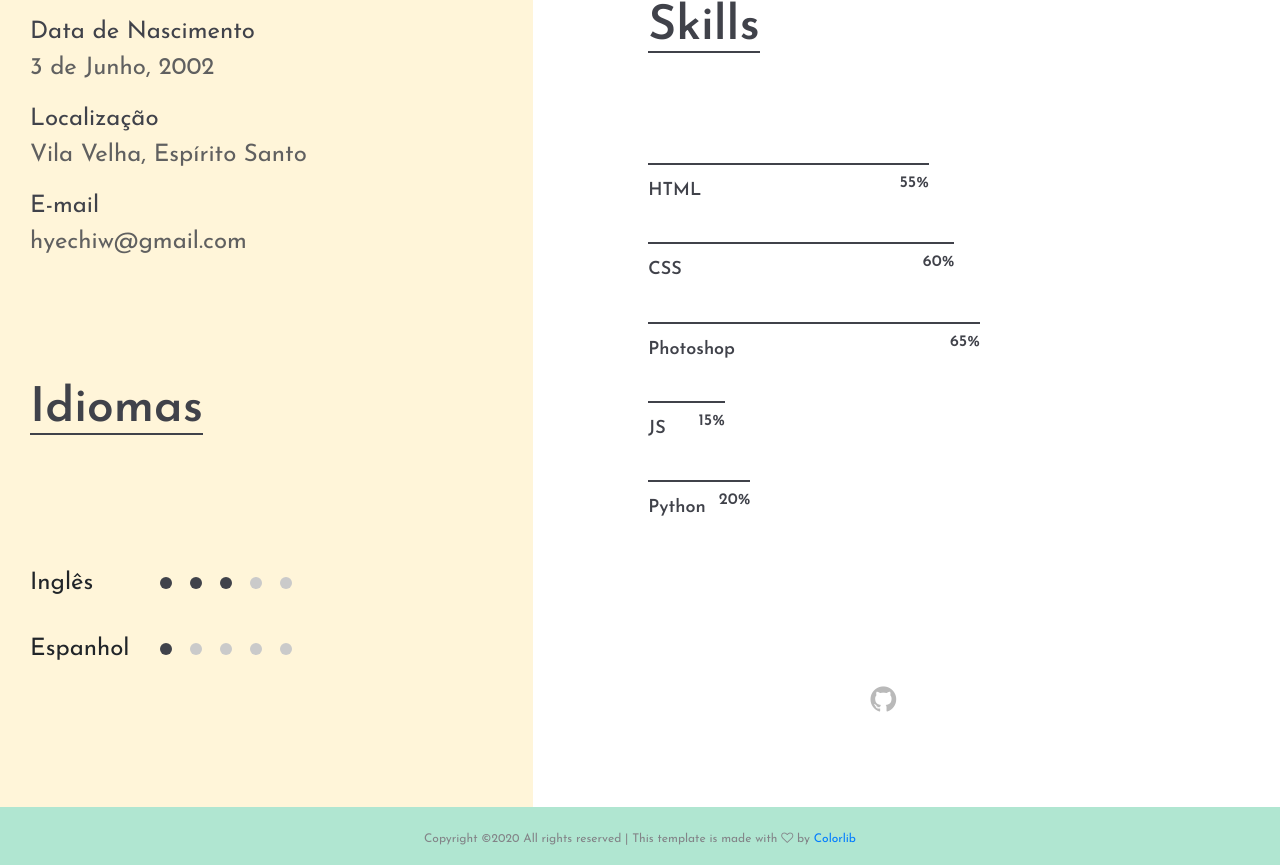
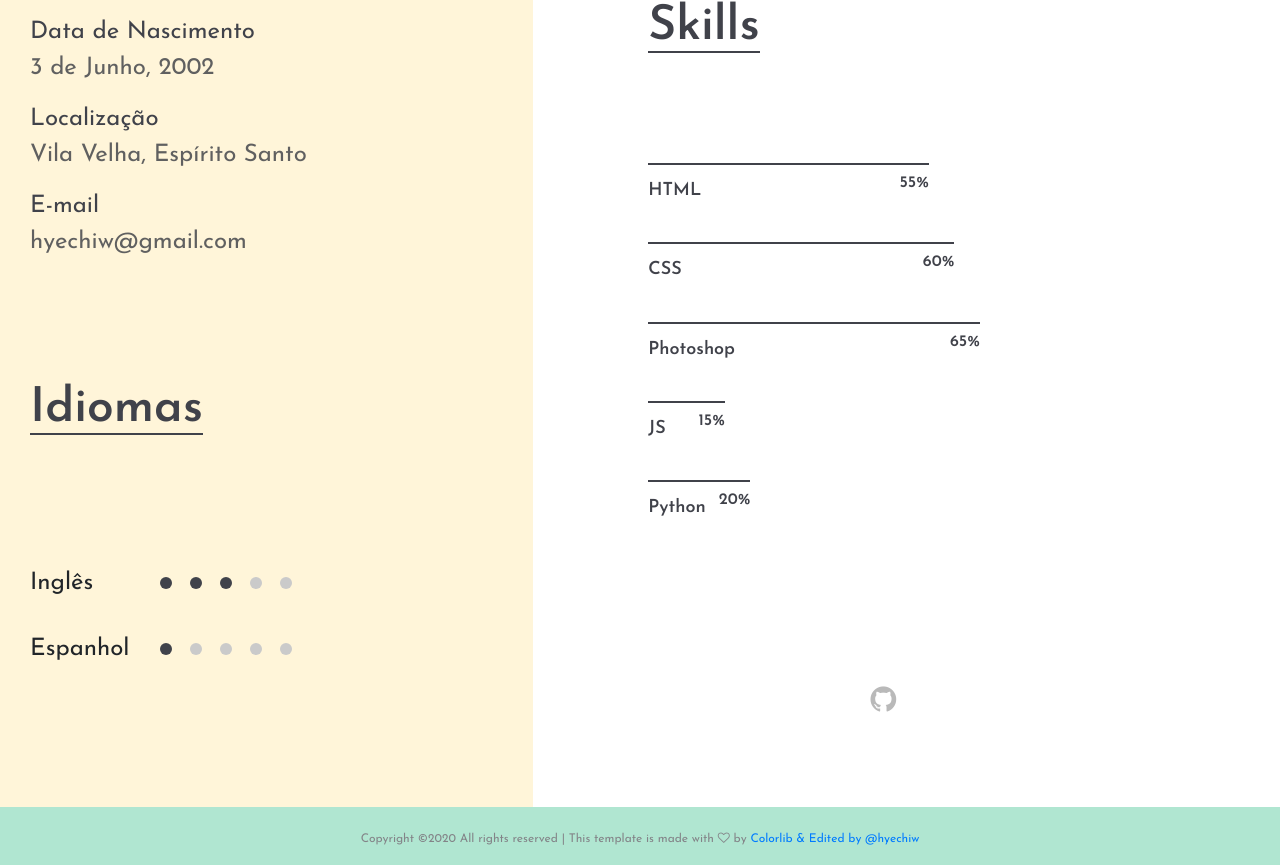
Before and after one commit to hyechiw/hyechiw.github.io, a plain HTML site: page index.html in a window 1280 px wide. Shown: the part 1499-2364 px from the top of the page. Drawn offline with Linux system fonts and the light colour scheme.

Commit message:
update index.html

```diff
--- a/index.html
+++ b/index.html
@@ -175,7 +175,7 @@
 	<footer class="footer-section">
 		<div class="container text-center">
 			<div class="copyright"><!-- Link back to Colorlib can't be removed. Template is licensed under CC BY 3.0. -->
-Copyright &copy;<script>document.write(new Date().getFullYear());</script> All rights reserved | This template is made with <i class="fa fa-heart-o" aria-hidden="true"></i> by <a href="https://colorlib.com" target="_blank">Colorlib</a>
+Copyright &copy;<script>document.write(new Date().getFullYear());</script> All rights reserved | This template is made with <i class="fa fa-heart-o" aria-hidden="true"></i> by <a href="https://colorlib.com" target="_blank">Colorlib & Edited by @hyechiw </a>
 <!-- Link back to Colorlib can't be removed. Template is licensed under CC BY 3.0. -->
 </div>
 		</div>
```
